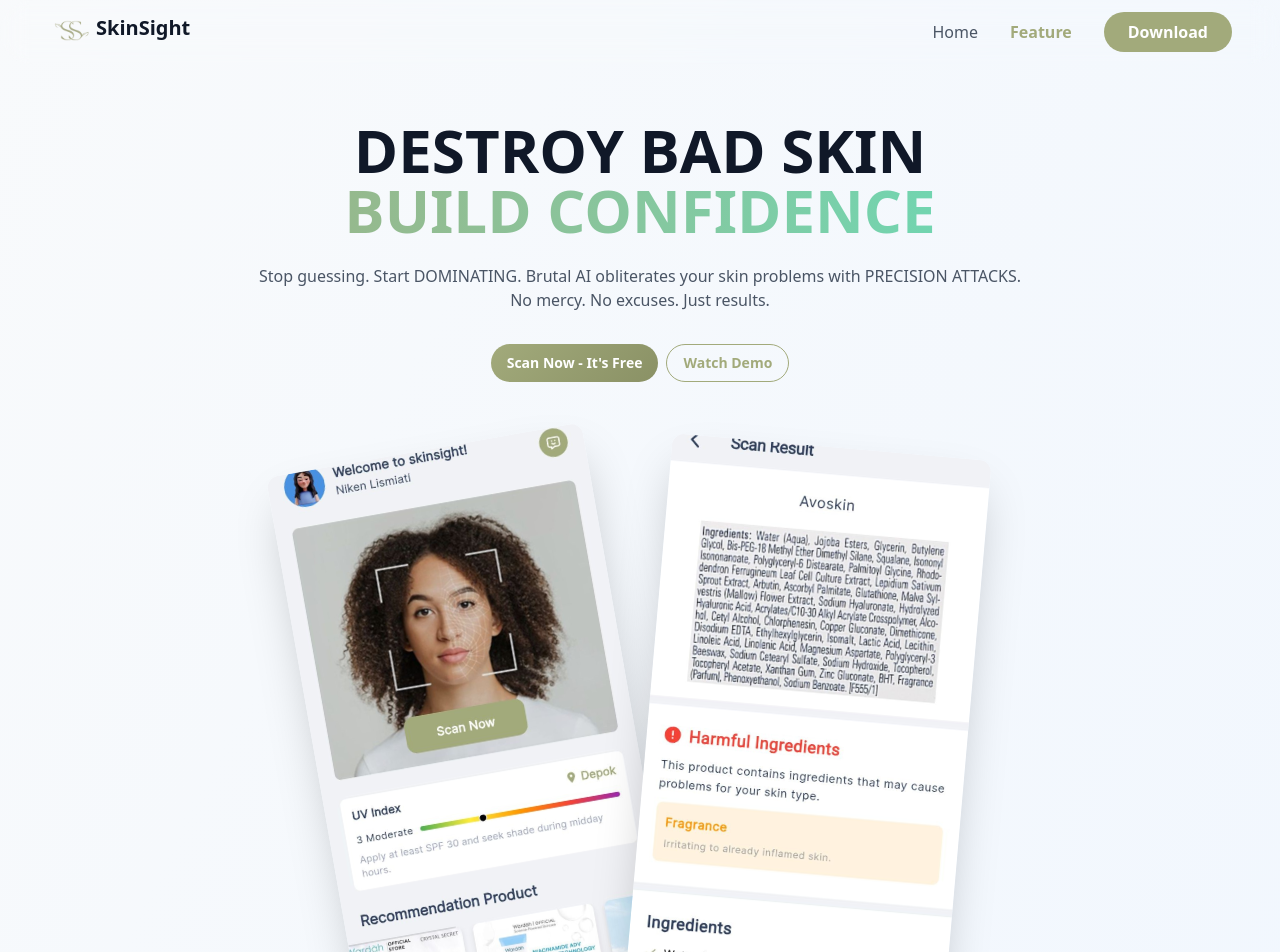
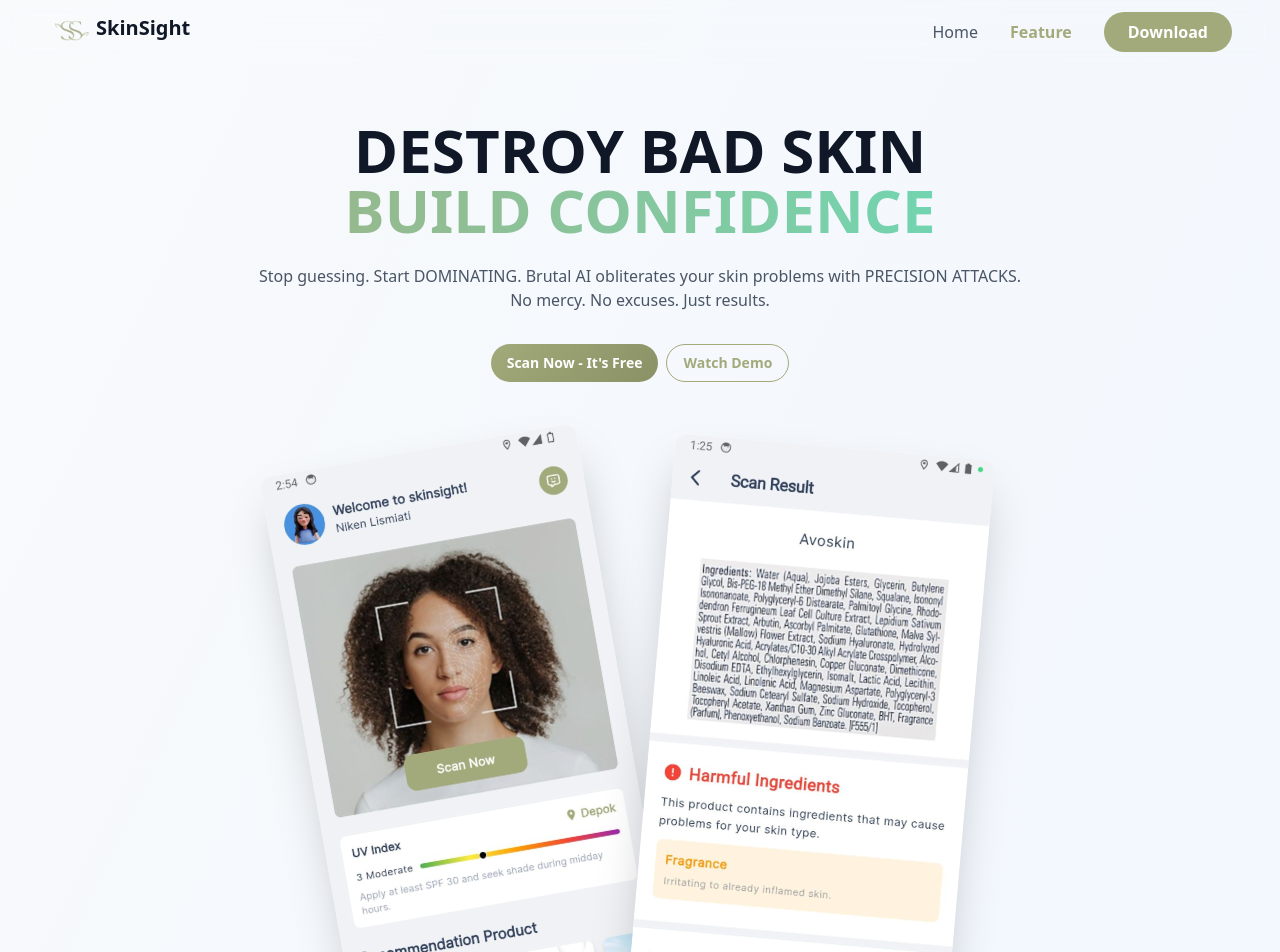
Before and after one commit to Hazz-i/SkinSight, a React (Vite) app: page / in a window 1280 px wide. Shown: the top 952 px of the page. Built offline with nearby package versions, Linux system fonts and the light colour scheme; some icons are missing.

Commit message:
update: heroSection

```diff
--- a/src/components/HeroSection.tsx
+++ b/src/components/HeroSection.tsx
@@ -35,10 +35,10 @@ const HeroSection = () => {
 
 				{/* Hero Image/Mockup */}
 				<div className='relative max-w-4xl mx-auto flex flex-col md:flex-row items-center justify-center gap-4'>
-					<div className='min-h-[55vh] w-60 md:h-[70vh] md:w-80 md:-rotate-10 rounded-xl overflow-hidden shadow-2xl z-10 flex-shrink-0'>
+					<div className='min-h-[55vh] w-60 md:min-h-[70vh] md:min-w-[20rem] md:-rotate-10 rounded-xl overflow-hidden shadow-2xl z-10 flex-shrink-0'>
 						<img src='./home.jpg' className='w-full h-full object-cover' alt='Home preview' />
 					</div>
-					<div className='min-h-[55vh] w-60 md:h-[70vh] md:w-80 md:rotate-5 rounded-xl overflow-hidden shadow-2xl z-10 flex-shrink-0'>
+					<div className='min-h-[55vh] w-60 md:min-h-[70vh] md:min-w-[20rem] md:rotate-5 rounded-xl overflow-hidden shadow-2xl z-10 flex-shrink-0'>
 						<img src='./scan.jpg' className='w-full h-full object-cover' alt='Scan preview' />
 					</div>
 				</div>
```
